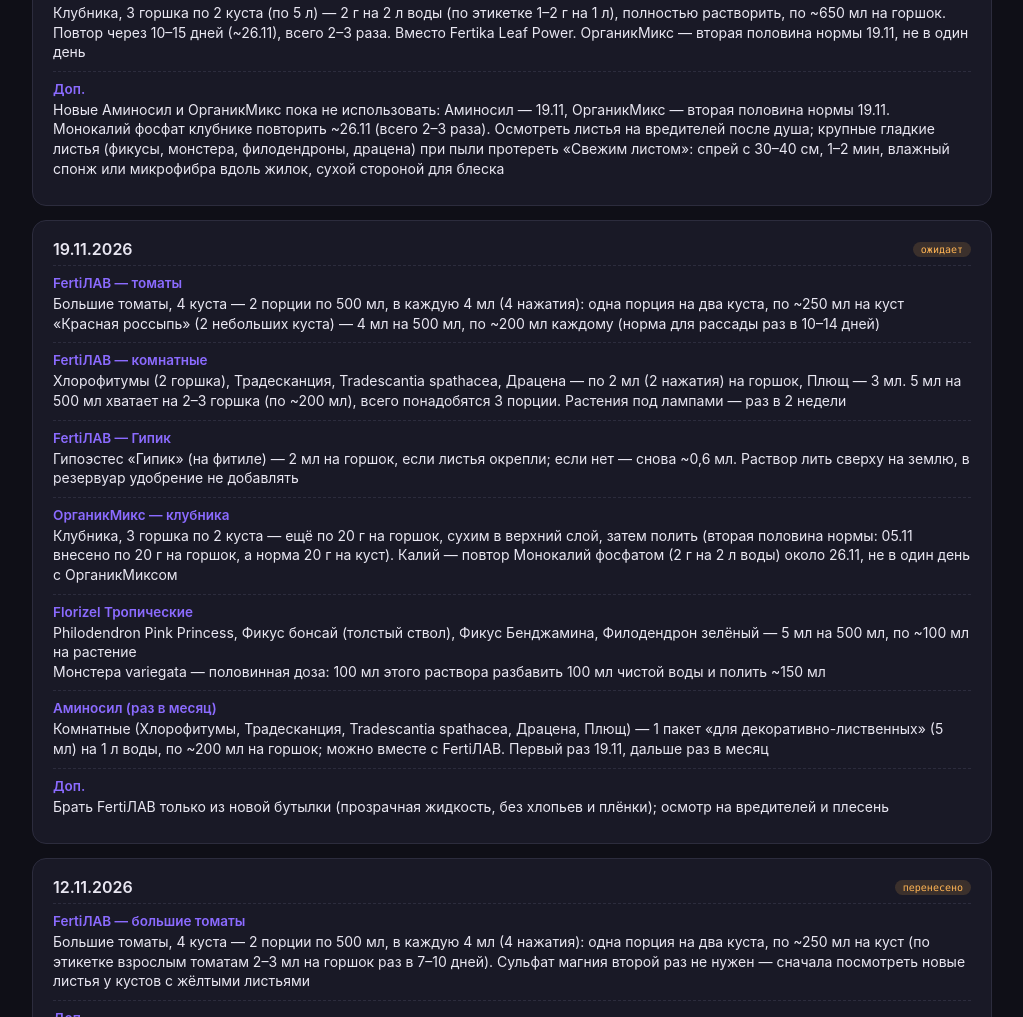
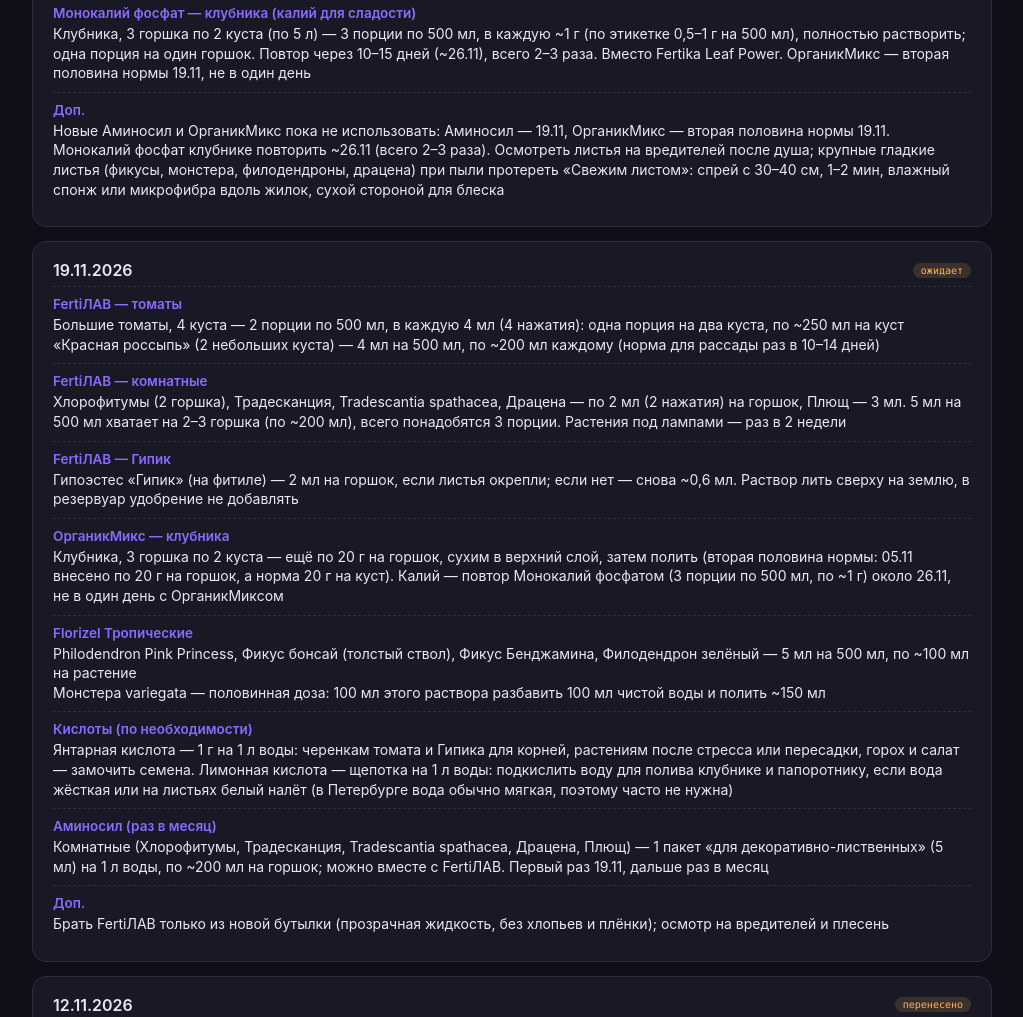
Before and after one commit to aA210199Aa/My-plants, a plain HTML site: page index.html in a window 1280 px wide. Shown: the part 1249-2266 px from the top of the page, without its empty margins (128-1151 px from the left). Drawn offline with Linux system fonts and the light colour scheme.

Commit message:
14.11: кислоты в плане и карточках; порции для ёмкости 500 мл (клубника, томаты)
Co-Authored-By: Claude Sonnet 5.5 <noreply@anthropic.com>

```diff
--- a/index.html
+++ b/index.html
@@ -603,10 +603,10 @@ const FERT_SUBSTRATE = [
 const FERT_MICRO = [
   {n:"Сульфат магния Agros", photos:["photos/sulfat-magnia.jpg"], dose:"6г на 3л\nтолько при хлорозе", forr:"Все растения",
     comp:"Сульфат магния (MgSO₄) — источник магния. Устраняет хлороз (пожелтение листа между жилками)."},
-  {n:"Янтарная кислота", photos:["photos/yantarnaya.jpg"], dose:"1г на 1л воды, по необходимости", forr:"Все растения",
-    comp:"Биостимулятор-адаптоген. Улучшает усвоение питания и устойчивость растения к стрессу (пересадка, перепады температур)."},
-  {n:"Лимонная кислота", photos:["photos/limonnaya.jpg"], dose:"щепотка на 1л — подкисление воды", forr:"Полив всех",
-    comp:"Пищевая кислота — подкисляет воду для полива растений, предпочитающих слабокислую среду."},
+  {n:"Янтарная кислота", photos:["photos/yantarnaya.jpg"], dose:"1г на 1л воды, по необходимости\nКогда: черенки (корни), пересадка, стресс (перепад света или температуры), замачивание семян", forr:"Все растения",
+    comp:"Биостимулятор-адаптоген. Улучшает усвоение питания и устойчивость растения к стрессу (пересадка, перепады температур). Для листьев как средство чистки не нужна."},
+  {n:"Лимонная кислота", photos:["photos/limonnaya.jpg"], dose:"щепотка на 1л — подкисление воды\nКогда: жёсткая вода или белый налёт после полива; клубника и папоротник любят слабокислую среду", forr:"Полив всех",
+    comp:"Пищевая кислота — подкисляет воду для полива растений, предпочитающих слабокислую среду. Вода в Петербурге обычно мягкая, поэтому нужна не всегда. Для листьев не нужна."},
   {n:"Корневин", dose:"обмакнуть черенок при пересадке", forr:"Черенки, пересадка",
     comp:"Индолилмасляная кислота (стимулятор корнеобразования) — ускоряет укоренение черенков."},
   {n:"Аминосил", photos:["photos/aminosil-universal.jpg","photos/aminosil-dekor.jpg"], dose:"Пакет 5 мл на 1 л воды (по прежним данным; часть строки на пакете закрыта сгибом — уточнить по QR aminosil.ru/instruction)\nКомнатные: раз в месяц (по этикетке с мая по октябрь, в остальное время реже)\nОвощи: до цветения и в конце сезона\nСовместим с FertiЛАВ", forr:"Универсальный (овощи, цветы) и «для декоративно-лиственных»",
@@ -632,12 +632,12 @@ const FERT_BIO = [
 const PLAN = [
   {date:"14.11.2026", status:"pending",
   need:[
-    {label:"Монокалий фосфат", val:"2 г"},
+    {label:"Монокалий фосфат", val:"3 г (3 порции по ~1 г)"},
     {label:"FertiЛАВ", val:"8 мл (большим томатам, перенос с 12.11)"},
   ],
   items:[
     {label:"FertiЛАВ — большие томаты (перенос с 12.11, прошло 9 дней)", val:"Большие томаты, 4 куста — 2 порции по 500 мл, в каждую 4 мл (4 нажатия): одна порция на два куста, по ~250 мл на куст"},
-    {label:"Монокалий фосфат — клубника (калий для сладости)", val:"Клубника, 3 горшка по 2 куста (по 5 л) — 2 г на 2 л воды (по этикетке 1–2 г на 1 л), полностью растворить, по ~650 мл на горшок. Повтор через 10–15 дней (~26.11), всего 2–3 раза. Вместо Fertika Leaf Power. ОрганикМикс — вторая половина нормы 19.11, не в один день"},
+    {label:"Монокалий фосфат — клубника (калий для сладости)", val:"Клубника, 3 горшка по 2 куста (по 5 л) — 3 порции по 500 мл, в каждую ~1 г (по этикетке 0,5–1 г на 500 мл), полностью растворить; одна порция на один горшок. Повтор через 10–15 дней (~26.11), всего 2–3 раза. Вместо Fertika Leaf Power. ОрганикМикс — вторая половина нормы 19.11, не в один день"},
     {label:"Без подкормки", val:"Комнатные и тропические (кормили 05–06.11) — после душа не поливать 2–3 дня, следующий цикл 19.11; ZION Космо — не сегодня, при пересадке (Pink Princess, монстера); Горох (взошёл) — не кормить: поставить опору, свет ~15 ч, полив умеренный; Салат, Каллизия, Сансевиерия, черенки томата и черенки Гипика — не кормить"},
     {label:"Доп.", val:"Новые Аминосил и ОрганикМикс пока не использовать: Аминосил — 19.11, ОрганикМикс — вторая половина нормы 19.11. Монокалий фосфат клубнике повторить ~26.11 (всего 2–3 раза). Осмотреть листья на вредителей после душа; крупные гладкие листья (фикусы, монстера, филодендроны, драцена) при пыли протереть «Свежим листом»: спрей с 30–40 см, 1–2 мин, влажный спонж или микрофибра вдоль жилок, сухой стороной для блеска"},
   ]},
@@ -651,8 +651,9 @@ const PLAN = [
     {label:"FertiЛАВ — томаты", val:"Большие томаты, 4 куста — 2 порции по 500 мл, в каждую 4 мл (4 нажатия): одна порция на два куста, по ~250 мл на куст<br>«Красная россыпь» (2 небольших куста) — 4 мл на 500 мл, по ~200 мл каждому (норма для рассады раз в 10–14 дней)"},
     {label:"FertiЛАВ — комнатные", val:"Хлорофитумы (2 горшка), Традесканция, Tradescantia spathacea, Драцена — по 2 мл (2 нажатия) на горшок, Плющ — 3 мл. 5 мл на 500 мл хватает на 2–3 горшка (по ~200 мл), всего понадобятся 3 порции. Растения под лампами — раз в 2 недели"},
     {label:"FertiЛАВ — Гипик", val:"Гипоэстес «Гипик» (на фитиле) — 2 мл на горшок, если листья окрепли; если нет — снова ~0,6 мл. Раствор лить сверху на землю, в резервуар удобрение не добавлять"},
-    {label:"ОрганикМикс — клубника", val:"Клубника, 3 горшка по 2 куста — ещё по 20 г на горшок, сухим в верхний слой, затем полить (вторая половина нормы: 05.11 внесено по 20 г на горшок, а норма 20 г на куст). Калий — повтор Монокалий фосфатом (2 г на 2 л воды) около 26.11, не в один день с ОрганикМиксом"},
+    {label:"ОрганикМикс — клубника", val:"Клубника, 3 горшка по 2 куста — ещё по 20 г на горшок, сухим в верхний слой, затем полить (вторая половина нормы: 05.11 внесено по 20 г на горшок, а норма 20 г на куст). Калий — повтор Монокалий фосфатом (3 порции по 500 мл, по ~1 г) около 26.11, не в один день с ОрганикМиксом"},
     {label:"Florizel Тропические", val:"Philodendron Pink Princess, Фикус бонсай (толстый ствол), Фикус Бенджамина, Филодендрон зелёный — 5 мл на 500 мл, по ~100 мл на растение<br>Монстера variegata — половинная доза: 100 мл этого раствора разбавить 100 мл чистой воды и полить ~150 мл"},
+    {label:"Кислоты (по необходимости)", val:"Янтарная кислота — 1 г на 1 л воды: черенкам томата и Гипика для корней, растениям после стресса или пересадки, горох и салат — замочить семена. Лимонная кислота — щепотка на 1 л воды: подкислить воду для полива клубнике и папоротнику, если вода жёсткая или на листьях белый налёт (в Петербурге вода обычно мягкая, поэтому часто не нужна)"},
     {label:"Аминосил (раз в месяц)", val:"Комнатные (Хлорофитумы, Традесканция, Tradescantia spathacea, Драцена, Плющ) — 1 пакет «для декоративно-лиственных» (5 мл) на 1 л воды, по ~200 мл на горшок; можно вместе с FertiЛАВ. Первый раз 19.11, дальше раз в месяц"},
     {label:"Без подкормки", val:"Папоротник (его срок ~26.11–03.12, 1 мл), Салат, Горох, Каллизия, Сансевиерия (черенки в перлите), черенки томата и черенки Гипика — не кормить"},
     {label:"Доп.", val:"Брать FertiЛАВ только из новой бутылки (прозрачная жидкость, без хлопьев и плёнки); осмотр на вредителей и плесень"},
@@ -786,8 +787,10 @@ const PLAN = [
 ];
 
 const JOURNAL = [
+  {d:"14.11.2026", who:"Янтарная и лимонная кислота", action:"Напоминание на будущее", note:"Учитывать кислоты в каждом плане. Янтарная (1 г на 1 л): черенки, пересадка, стресс, замачивание семян гороха и салата. Лимонная (щепотка на 1 л): подкислить воду, если жёсткая или есть налёт. Для чистки листьев не нужны — для этого «Свежий лист»", status:"done"},
   {d:"14.11.2026", who:"Томаты, комнатные", action:"Магний не даём; протирка листьев", note:"Сульфат магния сегодня не добавляем (кустам с жёлтыми листьями — наблюдаем, решим по новым листьям). Листья комнатных после душа: при пыли протереть «Свежим листом» (спрей 30–40 см, 1–2 мин, влажный спонж или микрофибра, потом сухой стороной). Янтарная и лимонная кислота для протирки не нужны: янтарная — стимулятор при стрессе (пересадка), лимонная — только подкислять воду для полива", status:"done"},
   {d:"14.11.2026", who:"Древесная зола", action:"Решение: не используем", note:"Золу ни разу не использовала. Сейчас не нужна: калий даём монокалий фосфатом, зола щелочная и в горшках легко передозировать; клубнике она вредна. Запас только для томатов: сухой 1 ч.л. на 3–5 л грунта или настой 1 ст.л. на 1 л воды (сутки), но не в один день с другими подкормками", status:"done"},
+  {d:"14.11.2026", who:"Клубника, томаты", action:"Тара 500 мл — как делить", note:"Есть только ёмкость 500 мл. Клубника: 3 порции по 500 мл, в каждую ~1 г Монокалий фосфата, одна порция на горшок 5 л. Томаты: 2 порции по 500 мл, в каждую 4 мл ФертиЛАВ, одна порция на два куста (по ~250 мл). Ёмкость ополаскивать между разными растворами", status:"done"},
   {d:"14.11.2026", who:"Клубника", action:"Калий — сегодня", note:"Решила кормить клубнику калием сегодня: Монокалий фосфат 2 г на 2 л воды (по этикетке 1–2 г на 1 л), по ~650 мл на горшок 5 л. Повтор ~26.11, всего 2–3 раза; ОрганикМикс вторая половина — 19.11, не в один день", status:"done"},
   {d:"14.11.2026", who:"Комнатные, ZION Космо", action:"ZION — не сегодня", note:"Комнатные и тропические кормили 05–06.11 (Florizel и FertiЛАВ), следующий цикл 19.11. ZION Космо не обязателен: пакеты оставить на пересадку (Pink Princess — тотем и пересадка при стебле 20–25 см, монстера). Сегодня только большие томаты (FertiЛАВ, магний по состоянию листьев)", status:"done"},
   {d:"14.11.2026", who:"Клубника, томаты", action:"Уточнение: что не делали с 06.11", note:"После 06.11 ничего не делала. Клубнику кормили ОрганикМиксом 05.11 (по 20 г на горшок) — калий Fertika 06.11 не давали (запись 06.11 помечена пропущенной), монокалий сегодня тоже не нужен: ждём ~26.11. Большие томаты 12.11 не кормили — перенесено на 14.11 (прошло 9 дней после 05.11, норма 7–10)", status:"done"},
@@ -927,8 +930,8 @@ const STOCK_SUBSTRATE = [
 ];
 const STOCK_MICRO = [
   {n:"Сульфат магния Agros", have:true, meta:"При хлорозе"},
-  {n:"Янтарная кислота", have:true, meta:"Все растения"},
-  {n:"Лимонная кислота", have:true, meta:"Подкисление воды"},
+  {n:"Янтарная кислота", have:true, meta:"Черенки, пересадка, стресс, замачивание семян — 1 г на 1 л, по необходимости"},
+  {n:"Лимонная кислота", have:true, meta:"Подкислять воду для полива, если жёсткая или есть налёт — щепотка на 1 л"},
   {n:"Корневин", have:false, unsure:true, meta:"Нет на фото 05.11 — уточнить · Черенки, пересадка"},
   {n:"Аминосил", have:true, meta:"Куплены 14.11 два вида (по 5 мл): универсальный и для декоративно-лиственных; не использованы"},
   {n:"Калий: монофосфат калия или сернокислый калий", have:true, meta:"Куплен 14.11: Монокалий фосфат (Буйские удобрения, 20 г), P2O5 50% / K2O 33% — клубнике при плодах; первая подкормка 14.11, повтор ~26.11"},
```
